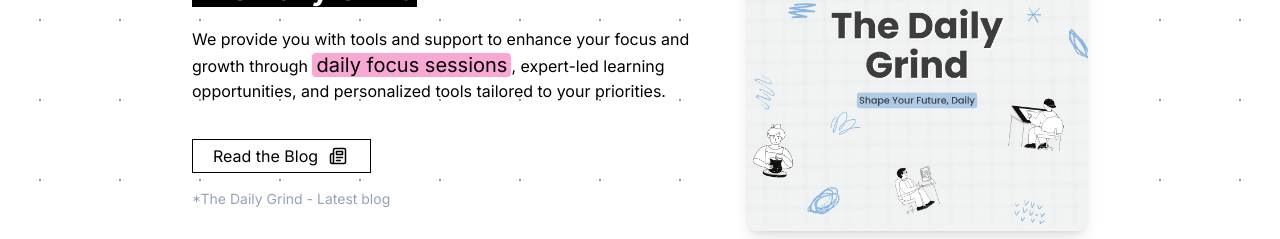
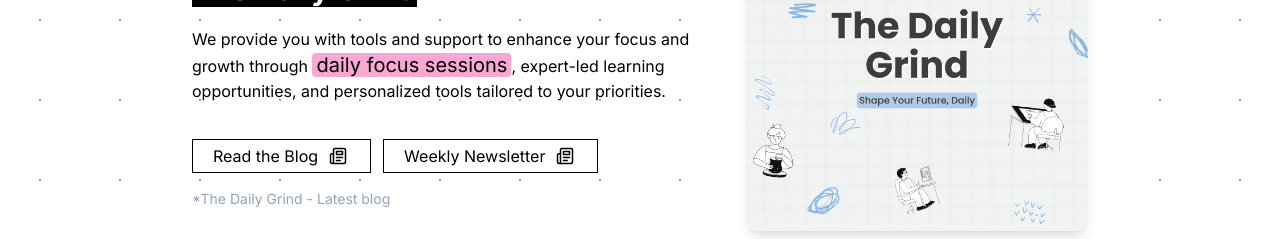
Before and after one commit to Kavirubc/thedailygrind-landing, a Next.js app: page / in a window 1280 px wide. Shown: the part 1140-1379 px from the top of the page. Built offline with nearby package versions, Linux system fonts and the light colour scheme.

Commit message:
Email newsletter Added

```diff
--- a/src/components/about.tsx
+++ b/src/components/about.tsx
@@ -21,10 +21,15 @@ export const About = () => {
                         <p className='text-base max-w-2xl mb-5 mt-5' >
                             We provide you with tools and support to enhance your focus and growth through <span className='text-xl  bg-pink-300 rounded px-1 text-black'>daily focus sessions</span>, expert-led learning opportunities, and personalized tools tailored to your priorities.
                         </p>
-                        <div className='flex flex-row py-4 justify-center lg:justify-start'>
+                        <div className='flex flex-row py-4 justify-center lg:justify-start gap-3'>
                             <Link target='_blank' href='https://medium.com/@kaviru'>
                                 <button className='px-5 py-1 border items-center  border-black flex flex-row gap-x-2 hover:border-white hover:text-white hover:bg-black'>
                                     Read the Blog <Newspaper height={18} />
+                                </button>
+                            </Link>
+                            <Link target='_blank' href='https://forms.gle/rZMSiVTYo7ySoXUY8'>
+                                <button className='px-5 py-1 border items-center  border-black flex flex-row gap-x-2 hover:border-white hover:text-white hover:bg-black'>
+                                    Weekly Newsletter<Newspaper height={18} />
                                 </button>
                             </Link>
                         </div>
```
